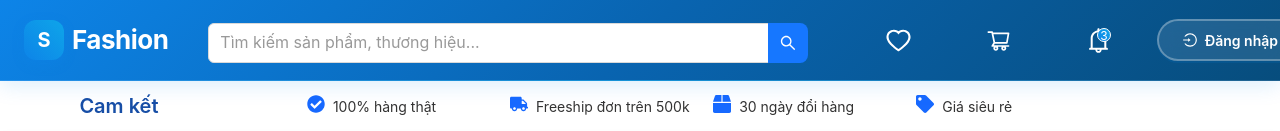
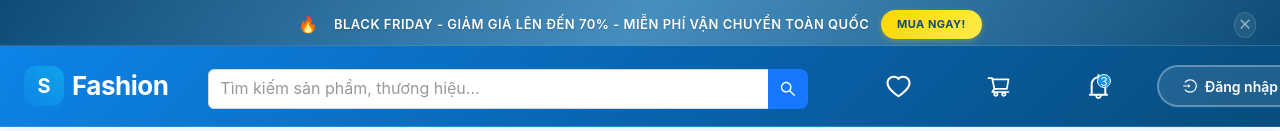
Before and after one commit to Sang121/DATN_2025, a React (Vite) app in the folder client/: page / in a window 1280 px wide. Shown: the top 131 px of the page. Built offline with nearby package versions, Linux system fonts and the light colour scheme; no server answers.

Commit message:
Thêm banner vào header

```diff
--- a/client/src/components/Banner/Banner.jsx
+++ b/client/src/components/Banner/Banner.jsx
@@ -22,6 +22,8 @@ function Banner() {
     const bannerClosed = localStorage.getItem("defaultPageBannerClosed");
     if (bannerClosed === "true") {
       setShowPromoBanner(false);
+    } else {
+      setShowPromoBanner(true);
     }
   }, []);
 
--- a/client/src/components/Header/Header.jsx
+++ b/client/src/components/Header/Header.jsx
@@ -135,6 +135,7 @@ function AppHeader({ onShowSignIn }) {
       .then(() => {
         message.success("Đăng xuất thành công!");
         sessionStorage.clear();
+        localStorage.clear();
         dispatch(logout());
         dispatch(clearOrder());
 
--- a/client/src/pages/DefautPage/DefauPage.jsx
+++ b/client/src/pages/DefautPage/DefauPage.jsx
@@ -6,6 +6,7 @@ import SignInPage from "../SignInPage/SignInPage";
 import SignUpPage from "../SignUpPage/SignUpPage";
 import ChatbotUser from "../../components/AI/UserChatbot";
 import "./DefauPage.css";
+import Banner from "../../components/Banner/Banner";
 
 const DefauPage = ({ children }) => {
   const [showSignIn, setShowSignIn] = useState(false);
@@ -22,6 +23,7 @@ const DefauPage = ({ children }) => {
 
   return (
     <div>
+      <Banner />
       <Header onShowSignIn={() => setShowSignIn(true)} />
 
       <SignInPage
```
